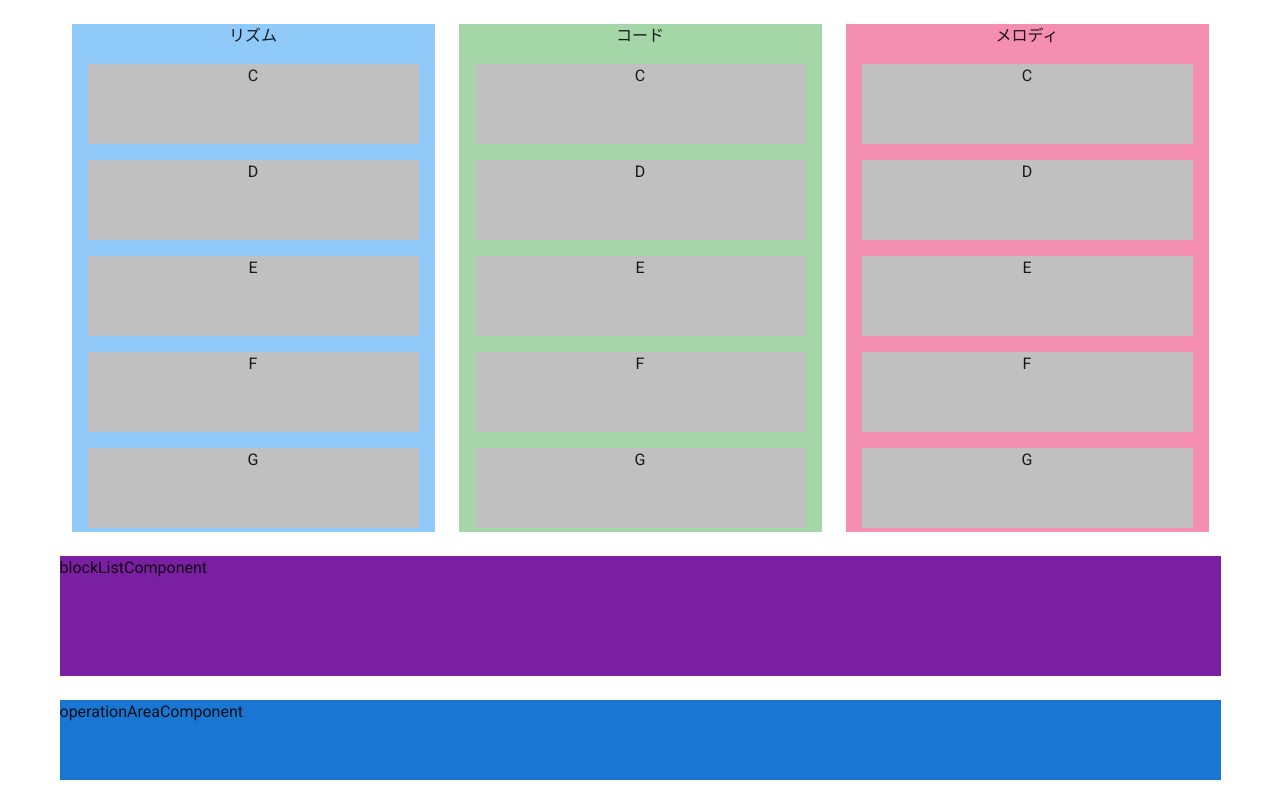
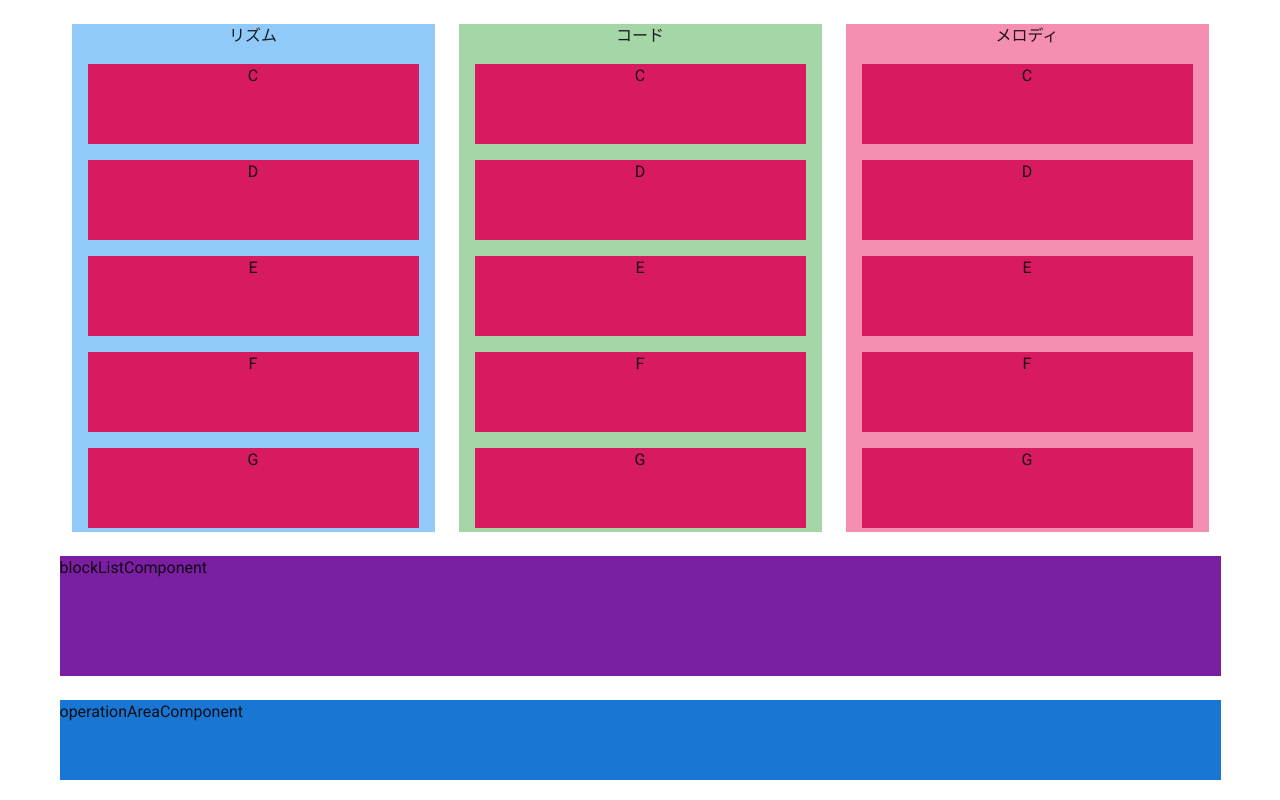
Before and after one commit to cojt-12th-music/create-music-web, a Nuxt app: page / in a window 1280 px wide. Built offline with nearby package versions, Linux system fonts and the light colour scheme.

Commit message:
add: Blockをコンポーネント化

```diff
--- /dev/null
+++ b/components/block.vue
@@ -0,0 +1,22 @@
+<template>
+  <div id="component-frame">
+    <p>{{ text }}</p>
+  </div>
+</template>
+
+<script lang="ts">
+export default {
+  props: {
+    text: {
+      type: String,
+      required: true
+    }
+  }
+}
+</script>
+
+<style lang="scss" scoped>
+div#component-frame {
+  background-color: #d81b60;
+}
+</style>
--- a/components/musicalScore.vue
+++ b/components/musicalScore.vue
@@ -7,7 +7,9 @@
             <li>リズム</li>
             <li>
               <draggable element="ul" class="draggable">
-                <li v-for="block in rhythmBlocks" :key="block">{{ block }}</li>
+                <li v-for="block in rhythmBlocks" :key="block">
+                  <block :text="block" />
+                </li>
               </draggable>
             </li>
           </ul>
@@ -17,7 +19,9 @@
             <li>コード</li>
             <li>
               <draggable element="ul" class="draggable">
-                <li v-for="block in codeBlocks" :key="block">{{ block }}</li>
+                <li v-for="block in codeBlocks" :key="block">
+                  <block :text="block" />
+                </li>
               </draggable>
             </li>
           </ul>
@@ -27,7 +31,9 @@
             <li>メロディ</li>
             <li>
               <draggable element="ul" class="draggable">
-                <li v-for="block in melodyBlocks" :key="block">{{ block }}</li>
+                <li v-for="block in melodyBlocks" :key="block">
+                  <block :text="block" />
+                </li>
               </draggable>
             </li>
           </ul>
@@ -39,9 +45,11 @@
 
 <script lang="ts">
 import draggable from 'vuedraggable'
+import block from '~/components/block.vue'
 export default {
   components: {
-    draggable
+    draggable,
+    block
   },
   data() {
     return {
```
